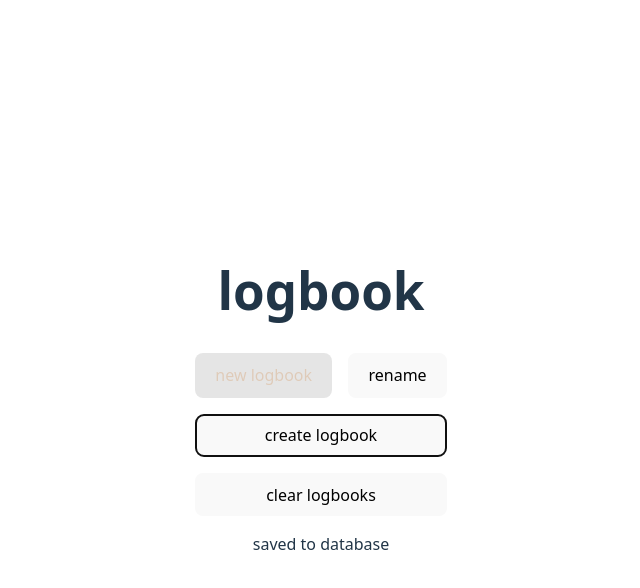
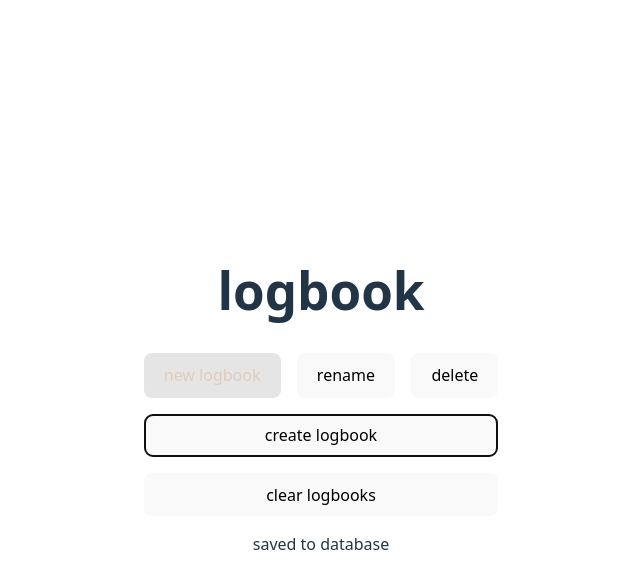
Before and after one commit to cruftbusters/logbook, a React (Vite) app: page / in a window 1280 px wide. Both pictures are taken after a click on the button "create logbook". Shown: the top 588 px of the page, without its empty margins (319-959 px from the left). Built offline with nearby package versions, Linux system fonts and the light colour scheme.

Commit message:
add delete button to navigator list items

```diff
--- a/src/App.tsx
+++ b/src/App.tsx
@@ -31,6 +31,7 @@ function Navigator() {
         <ListItem
           key={logbook.id}
           logbook={logbook}
+          ondelete={() => actions.delete(logbook.id)}
           onrename={(title) => actions.rename(logbook.id, title)}
         />
       ))}
@@ -45,9 +46,11 @@ function Navigator() {
 
 function ListItem({
   logbook,
+  ondelete,
   onrename,
 }: {
   logbook: Logbook
+  ondelete: () => void
   onrename: (title: string) => void
 }) {
   const [isTitleEdit, setTitleEdit] = useState(false)
@@ -95,6 +98,7 @@ function ListItem({
       >
         discard
       </button>
+      <button onClick={ondelete}>delete</button>
     </li>
   )
 }
--- a/src/useLogbooks.tsx
+++ b/src/useLogbooks.tsx
@@ -60,6 +60,11 @@ export function useLogbooks() {
         }),
       }))
     },
+    delete(id: string) {
+      persist((list) => ({
+        items: list.items.filter((item) => item.id !== id),
+      }))
+    },
     clear() {
       persist({ items: [] })
     },
```
Also changed, not shown: 1 other file (tests, documents, lock files or other folders).
